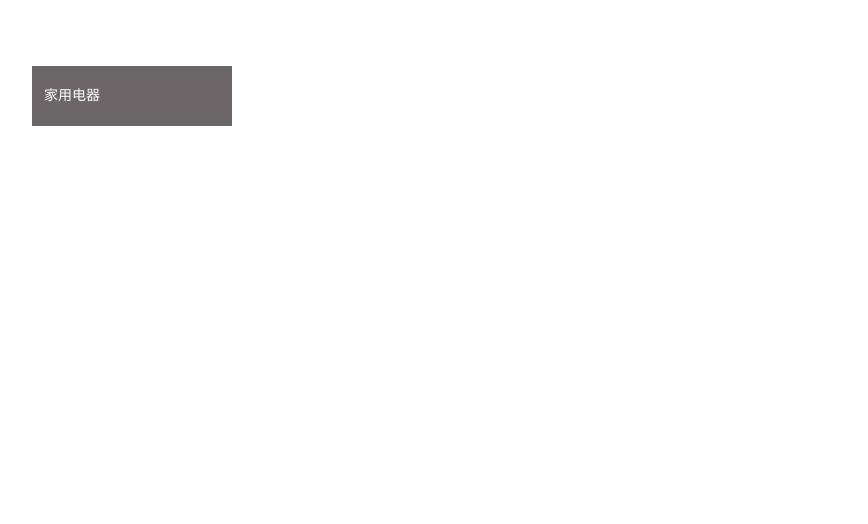
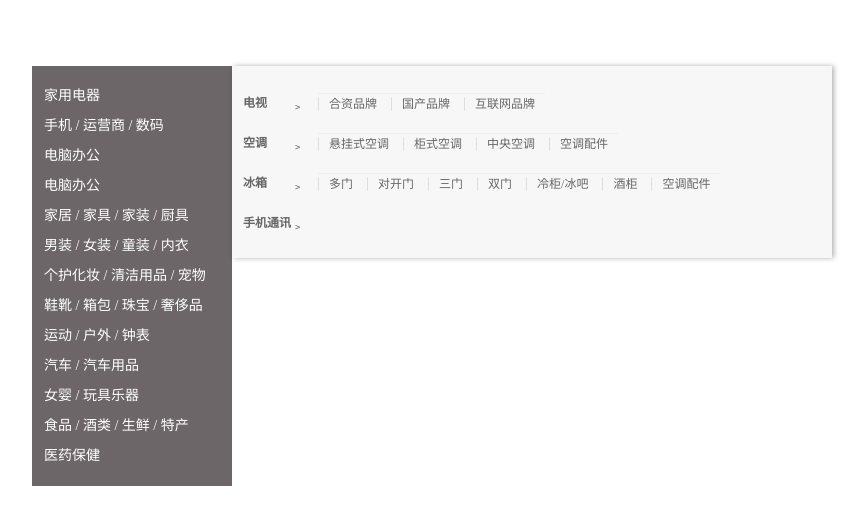
Before and after one commit to azcvcza/menu_submenu, a plain HTML site: page index.html in a window 1280 px wide. Shown: the whole page, without its empty margins (26-894 px from the left). Drawn offline with Linux system fonts and the light colour scheme.

Commit message:
feature:complete basic html

```diff
--- a/index.html
+++ b/index.html
@@ -1,5 +1,6 @@
 <!DOCTYPE html>
 <html lang="en">
+
 <head>
     <meta charset="UTF-8">
     <meta name="viewport" content="width=device-width, initial-scale=1.0">
@@ -7,37 +8,181 @@
     <title>仿京东多级菜单</title>
 </head>
 <style>
-    .wrap{
-        position:relative;
-        width:200px;
-        left:50px;
-        top:50px;
+    .wrap {
+        position: relative;
+        width: 200px;
+        left: 50px;
+        top: 50px;
     }
-    ul{
-        padding:15px 0;
-        margin:9;
+
+    ul {
+        padding: 15px 0;
+        margin: 9;
         list-style: none;
         background: #6c6669;
-        color:#ffffff;
+        color: #ffffff;
         border-right-width: 0;
     }
-    li{
-        display:block;
-        height:30px;
+
+    li {
+        display: block;
+        height: 30px;
         line-height: 30px;
-        padding-left:12px;
-        cursor:pointer;
-        font-size:14px;
+        padding-left: 12px;
+        cursor: pointer;
+        font-size: 14px;
+        position: relative;
+    }
+
+    li.active {
+        background: #999395;
+    }
+
+    li span:hover {
+        color: #c81623;
+    }
+
+    .none {
+
+    }
+
+    #sub {
+        width: 600px;
+        position: absolute;
+        border: 1px solid #f7f7f7;
+        background: #f7f7f7;
+        box-shadow: 2px 0 5px rgba(0, 0, 0, .3);
+        left: 200px;
+        top: 0;
+        box-sizing: border-box;
+        margin: 0;
+        padding: 10px;
+    }
+
+    .sub_content a {
+        font-size: 12px;
+        color: #666;
+        text-decoration: none;
+    }
+
+    .sub_content dd a {
+        border-left: 1px solid #e0e0e0;
+        padding: 0 10px;
+        margin: 4px 0;
+    }
+
+    .sub_content dl {
+        overflow: hidden;
+    }
+
+    .sub_content dt {
+        float: left;
+        width: 70px;
+        font-weight:bold;
+        clear:left;
         position:relative;
     }
+    .sub_content dd{
+        float:left;
+        margin-left:5px;
+        border-top:1px solid #eee;
+        margin-bottom:5px;
+    }
+    .sub_content dt i{
+        width:4px;
+        height:14px;
+        font:400 9px/14px consolas;
+        position: absolute;
+        right:20%;
+        top:50%;
+        margin-top:-2px;
+    }
 </style>
+
 <body>
     <div class="wrap">
         <ul>
             <li data-id="a">
                 <span>家用电器</span>
             </li>
+            <li data-id="b">
+                <span>手机 / 运营商 / 数码</span>
+            </li>
+            <li data-id="c">
+                <span>电脑办公</span>
+            </li>
+            <li data-id="c">
+                <span>电脑办公</span>
+            </li>
+            <li data-id="d">
+                <span>家居 / 家具 / 家装 / 厨具</span>
+            </li>
+            <li data-id="e">
+                <span>男装 / 女装 / 童装 / 内衣</span>
+            </li>
+            <li data-id="f">
+                <span>个护化妆 / 清洁用品 / 宠物</span>
+            </li>
+            <li data-id="g">
+                <span>鞋靴 / 箱包 / 珠宝 / 奢侈品</span>
+            </li>
+            <li data-id="h">
+                <span>运动 / 户外 / 钟表</span>
+            </li>
+            <li data-id="i">
+                <span>汽车 / 汽车用品</span>
+            </li>
+            <li data-id="j">
+                <span>女婴 / 玩具乐器</span>
+            </li>
+            <li data-id="k">
+                <span>食品 / 酒类 / 生鲜 / 特产</span>
+            </li>
+            <li data-id="l">
+                <span>医药保健</span>
+            </li>
         </ul>
+        <div id="sub" class="none">
+            <div id="a" class="sub_content none">
+                <dl>
+                    <dt><a href="#" target="_blank">电视<i>&gt</i></a></dt>
+                    <dd class="first">
+                        <a href="#" target="_blank">合资品牌</a>
+                        <a href="#" target="_blank">国产品牌</a>
+                        <a href="#" target="_blank">互联网品牌</a>
+                    </dd>
+                </dl>
+                <dl>
+                    <dt><a href="#" target="_blank">空调<i>&gt</i></a></dt>
+                    <dd>
+                        <a href="#" target="_blank">悬挂式空调</a>
+                        <a href="#" target="_blank">柜式空调</a>
+                        <a href="#" target="_blank">中央空调</a>
+                        <a href="#" target="_blank">空调配件</a>
+                    </dd>
+                </dl>
+                <dl>
+                    <dt><a href="#" target="_blank">冰箱<i>&gt</i></a></dt>
+                    <dd>
+                        <a href="#" target="_blank">多门</a>
+                        <a href="#" target="_blank">对开门</a>
+                        <a href="#" target="_blank">三门</a>
+                        <a href="#" target="_blank">双门</a>
+                        <a href="#" target="_blank">冷柜/冰吧</a>
+                        <a href="#" target="_blank">酒柜</a>
+                        <a href="#" target="_blank">空调配件</a>
+                    </dd>
+                </dl>
+
+            </div>
+            <div id="b" class="sub_content none">
+                <dl>
+                    <dt><a href="#" target="_blank">手机通讯<i>&gt</i></a></dt>
+                </dl>
+            </div>
+        </div>
+
     </div>
 </body>
+
 </html>
```
